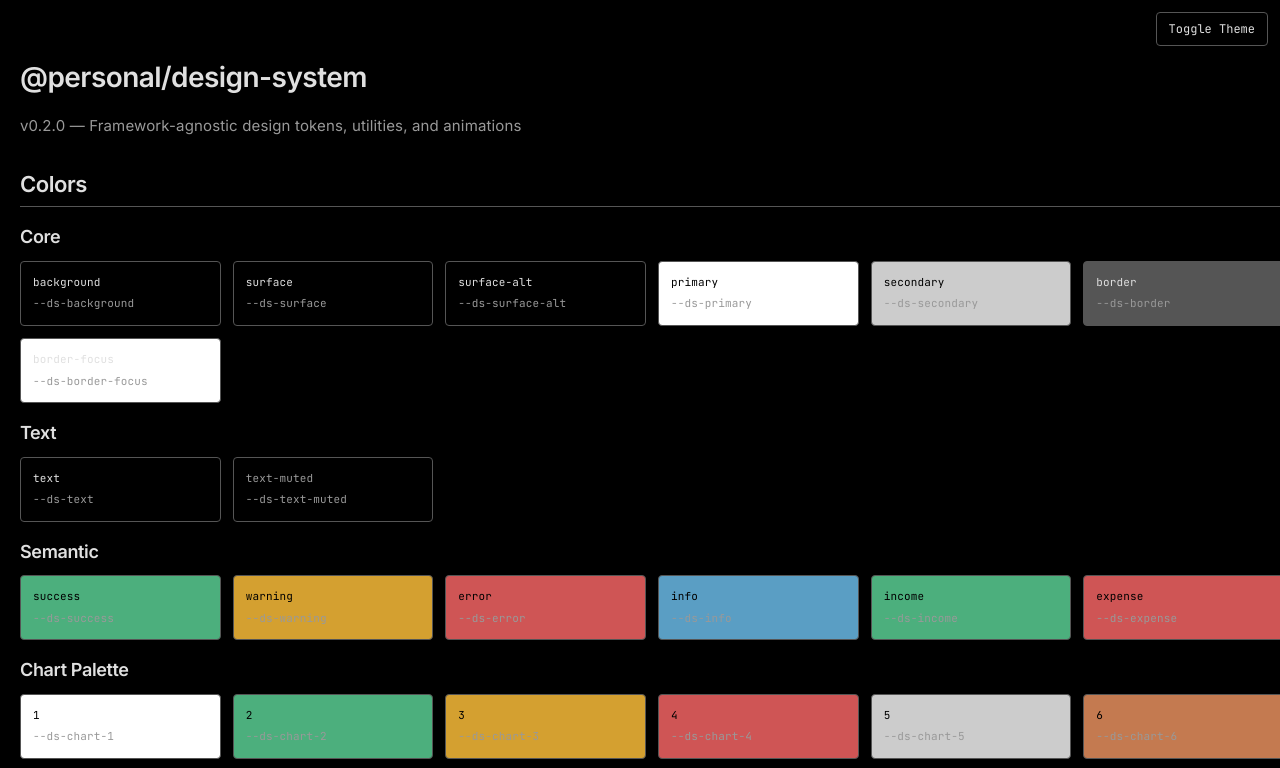
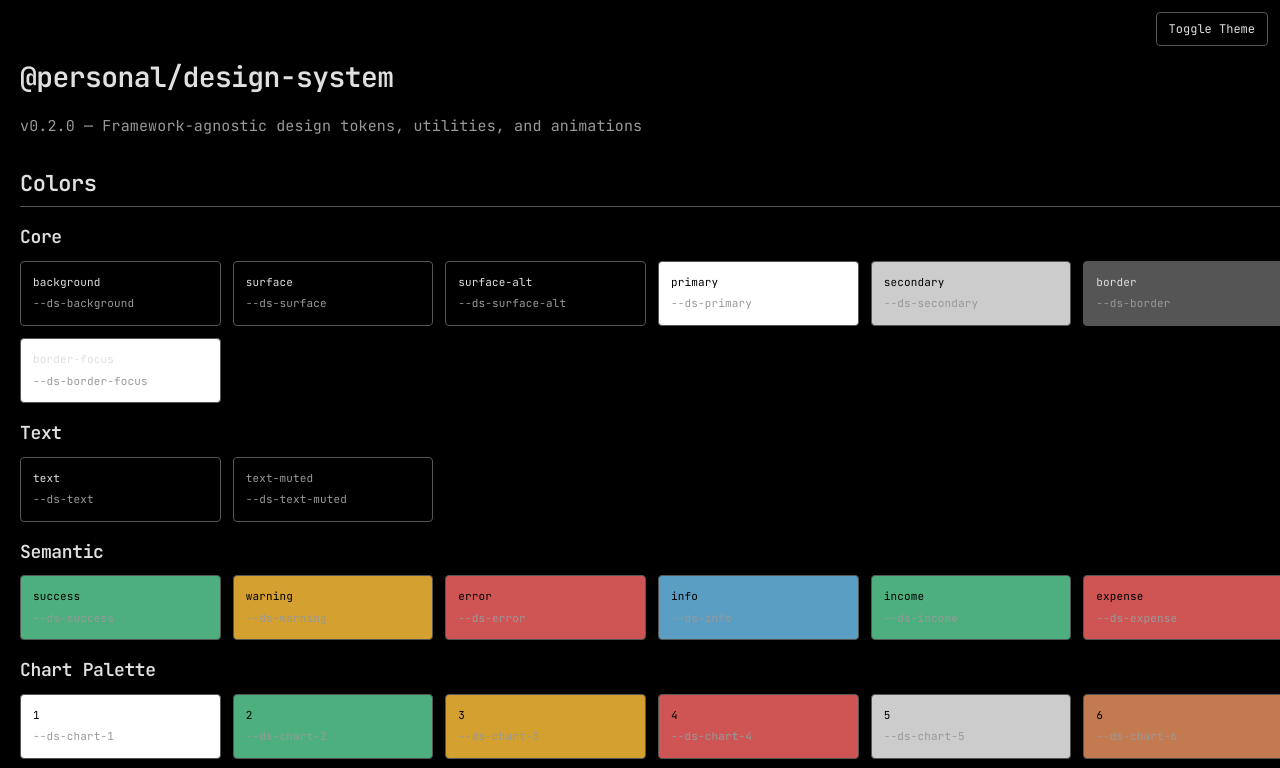
Before and after one commit to joivo/design-system, a website: page showcase.html in a window 1280 px wide. Shown: the top 768 px of the page. Drawn offline with Linux system fonts and the light colour scheme.

Commit message:
feat(tokens): switch to full monospace typography (JetBrains Mono)

```diff
--- a/src/tokens/typography.css
+++ b/src/tokens/typography.css
@@ -1,10 +1,10 @@
-/* Design System - Typography Tokens & Base Styles */
+/* Design System - Typography Tokens (Brutalist Shore v0.4.0) */
 
-@import url('https://fonts.googleapis.com/css2?family=JetBrains+Mono:wght@400;500;600;700&family=Inter:wght@400;500;600;700&display=swap');
+@import url('https://fonts.googleapis.com/css2?family=JetBrains+Mono:wght@400;500;600;700&display=swap');
 
 @layer base {
   body {
-    font-family: Inter, system-ui, sans-serif;
+    font-family: 'JetBrains Mono', 'Fira Code', ui-monospace, monospace;
     -webkit-font-smoothing: antialiased;
     -moz-osx-font-smoothing: grayscale;
     font-size: 15px;
@@ -13,7 +13,7 @@
   }
 
   h1, h2, h3, h4, h5, h6 {
-    font-family: Inter, system-ui, sans-serif;
+    font-family: 'JetBrains Mono', 'Fira Code', ui-monospace, monospace;
     font-weight: 600;
     line-height: 1.3;
     letter-spacing: -0.02em;
@@ -27,7 +27,7 @@
   h6 { font-size: 0.8125rem; }
 
   input, select, textarea {
-    font-family: Inter, system-ui, sans-serif;
+    font-family: 'JetBrains Mono', 'Fira Code', ui-monospace, monospace;
     font-size: 14px;
   }
 }
```
